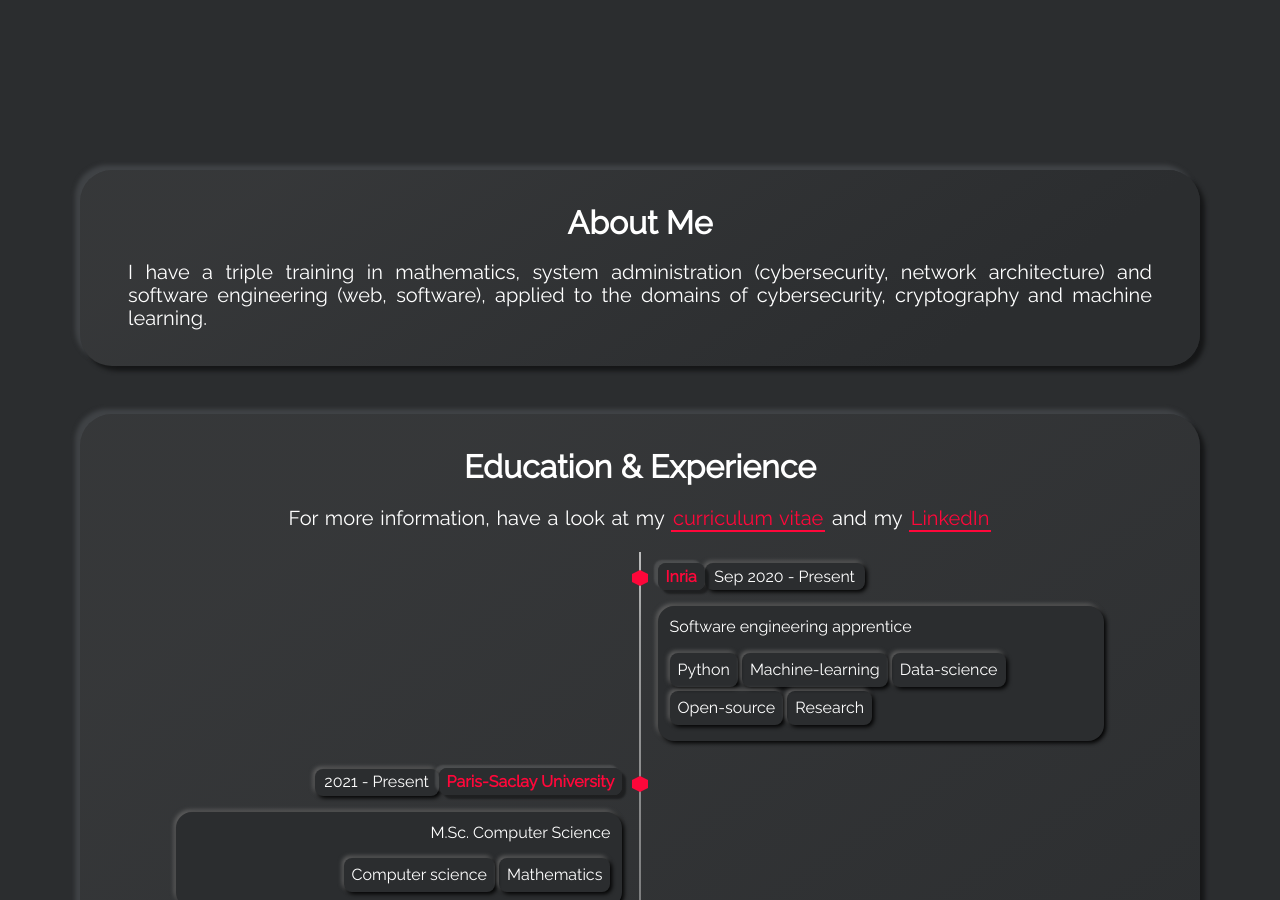
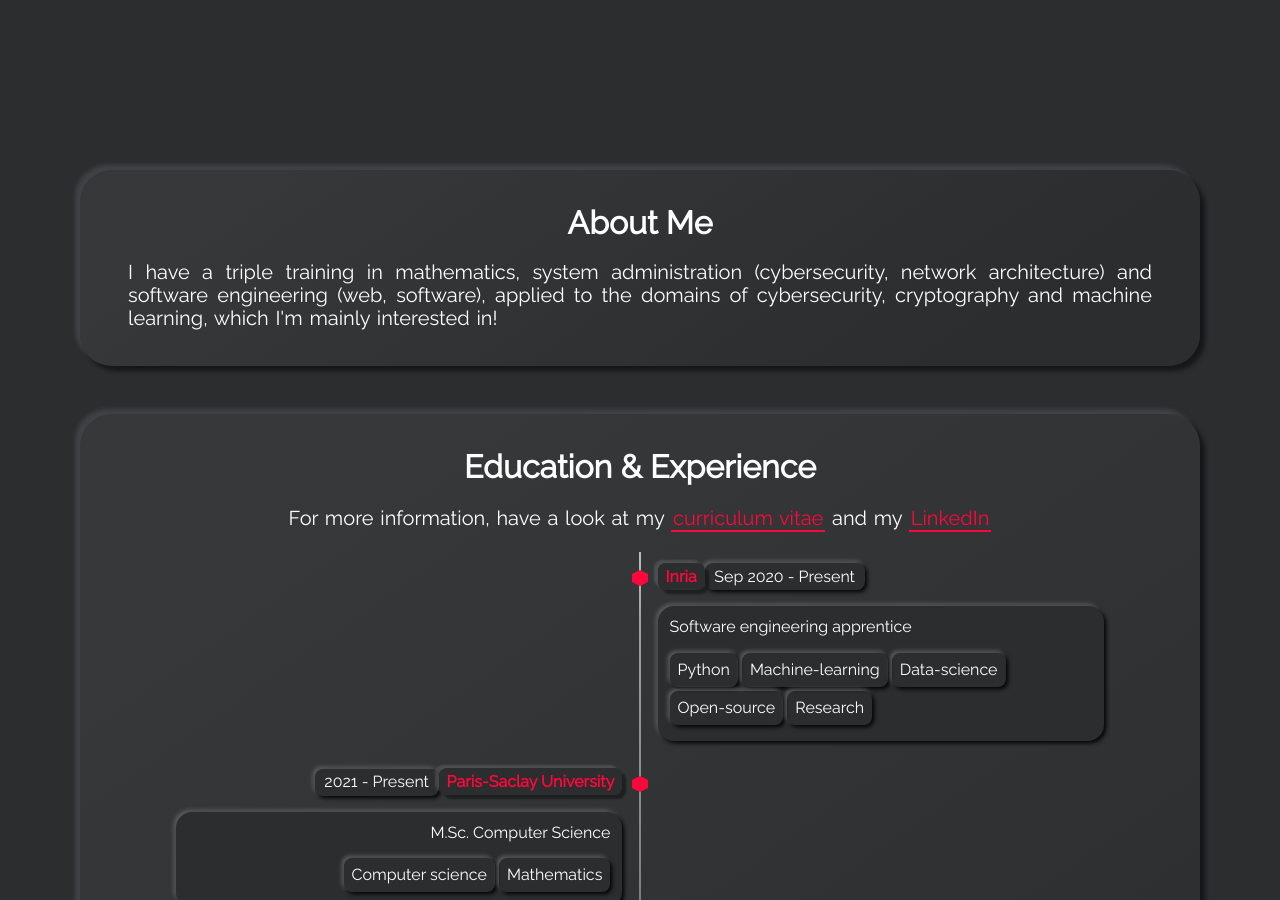
Before and after one commit to LilianBoulard/LilianBoulard.github.io_old, a Jekyll site: the page built from index.html, in a window 1280 px wide and 900 px high, scrolled down 890 px. Built offline with Jekyll 4.4.1, drawn with Linux system fonts in a browser that asks for light colours.

Commit message:
Update info

```diff
--- a/_config.yml
+++ b/_config.yml
@@ -34,7 +34,7 @@ show_aboutme_card: true
 # about_me_title: The will be displayed as the title in the About Me section
 about_me_title: About Me
 # about_me_description: This will be displayed under the title.
-about_me_description: I have a triple training in mathematics, system administration (cybersecurity, network architecture) and software engineering (web, software), applied to the domains of cybersecurity, cryptography and machine learning.
+about_me_description: I have a triple training in mathematics, system administration (cybersecurity, network architecture) and software engineering (web, software), applied to the domains of cybersecurity, cryptography and machine learning, which I'm mainly interested in!
 
 # SKILLS SECTION
 # show_skills_card:
```
